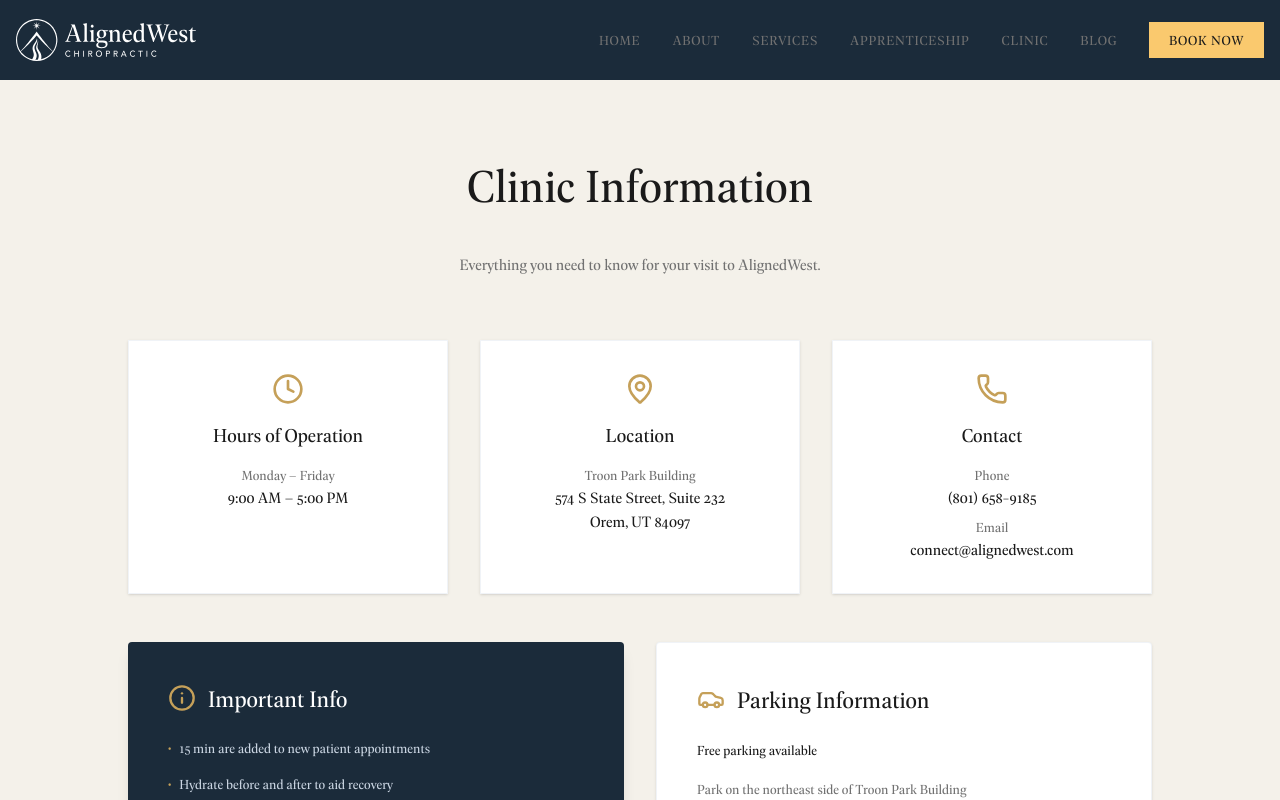
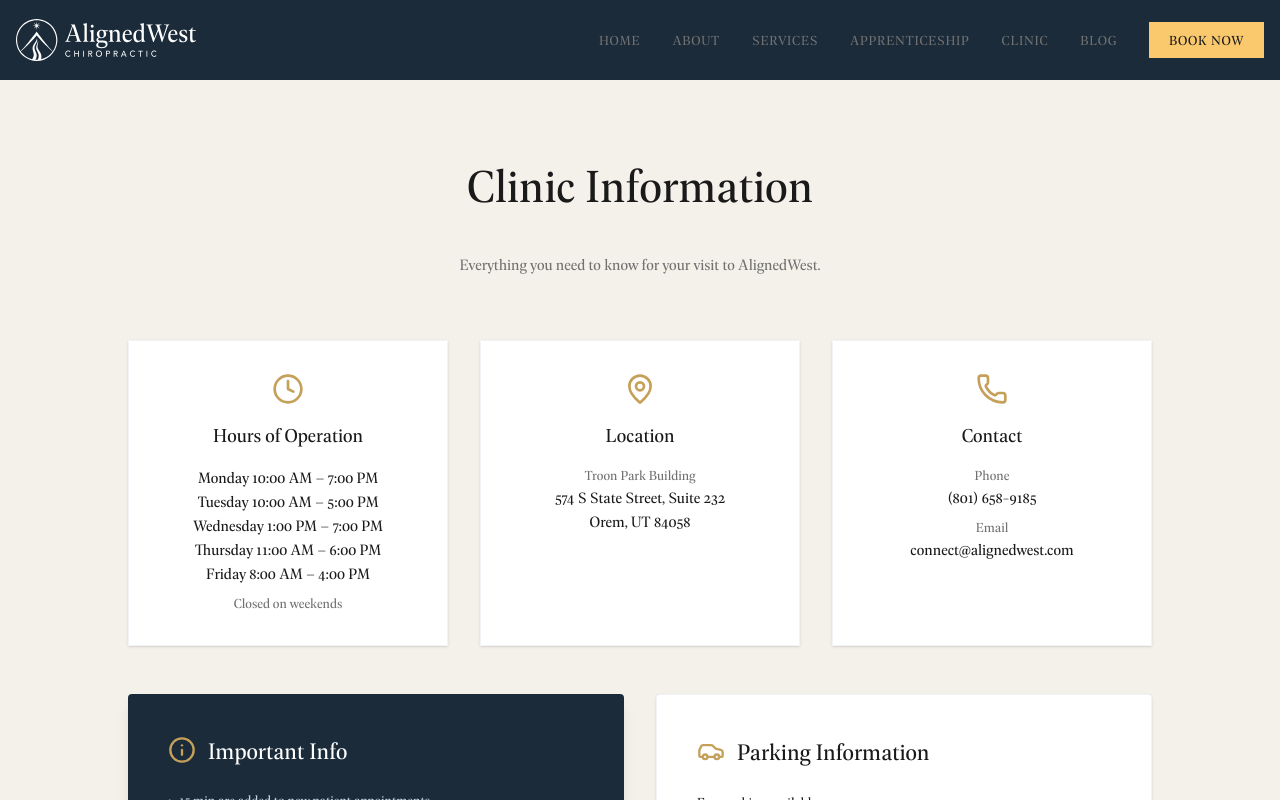
Before and after one commit to CarltonHeywood90/aligned-west-chiro, a Next.js app: page /clinic in a window 1280 px wide. Shown: the top 800 px of the page. Built offline with nearby package versions, Linux system fonts and the light colour scheme; a web font is replaced by a local one.

Commit message:
Hours and address fixed, privacy statement and accessibility statement fixed.

```diff
--- a/src/app/clinic/page.tsx
+++ b/src/app/clinic/page.tsx
@@ -17,8 +17,12 @@ export default function ClinicInfoPage() {
           <div className="bg-white p-8 shadow-sm border border-slate-200/50 flex flex-col items-center text-center">
             <Clock className="text-clinic-gold mb-4" size={32} />
             <h3 className="text-xl font-serif text-clinic-dark mb-4">Hours of Operation</h3>
-            <p className="text-clinic-gray text-sm">Monday – Friday</p>
-            <p className="text-clinic-dark font-medium">9:00 AM – 5:00 PM</p>
+            <p className="text-clinic-dark font-medium">Monday 10:00 AM – 7:00 PM</p>
+            <p className="text-clinic-dark font-medium">Tuesday 10:00 AM – 5:00 PM</p>
+            <p className="text-clinic-dark font-medium">Wednesday 1:00 PM – 7:00 PM</p>
+            <p className="text-clinic-dark font-medium">Thursday 11:00 AM – 6:00 PM</p>
+            <p className="text-clinic-dark font-medium">Friday 8:00 AM – 4:00 PM</p>
+            <p className="text-clinic-gray text-sm mt-2">Closed on weekends</p>
           </div>
 
           {/* Address Card */}
@@ -27,7 +31,7 @@ export default function ClinicInfoPage() {
             <h3 className="text-xl font-serif text-clinic-dark mb-4">Location</h3>
             <p className="text-clinic-gray text-sm">Troon Park Building</p>
             <p className="text-clinic-dark font-medium">574 S State Street, Suite 232</p>
-            <p className="text-clinic-dark font-medium">Orem, UT 84097</p>
+            <p className="text-clinic-dark font-medium">Orem, UT 84058</p>
           </div>
 
           {/* Contact Card */}
--- a/src/app/privacy-policy/page.tsx
+++ b/src/app/privacy-policy/page.tsx
@@ -99,7 +99,7 @@ export default function PrivacyPolicy() {
                 <p className="text-sm">If you have any questions about this Privacy Policy, please contact us at:</p>
                 <address className="not-italic text-sm mt-3 space-y-1">
                   <p className="font-bold">AlignedWest Chiropractic</p>
-                  <p>1042 E Bamberger Dr, American Fork, UT 84003</p>
+                  <p>574 S State Street Suite 232, Orem, UT 84058</p>
                   <p>Email: {clinicEmail}</p>
                   <p>Phone: {clinicPhone}</p>
                 </address>
--- a/src/components/Footer/FooterLinks.tsx
+++ b/src/components/Footer/FooterLinks.tsx
@@ -13,7 +13,7 @@ const LINKS = [
     section: 'Legal',
     items: [
       { name: 'Privacy Policy', href: '/privacy-policy' },
-      { name: 'Accessibility', href: '/accessibility' }, // Added Accessibility link
+      { name: 'Accessibility', href: '/accessibility-statement' }, // Added Accessibility link
       // { name: 'Terms of Service', href: '/terms' }
     ]
   }
```
